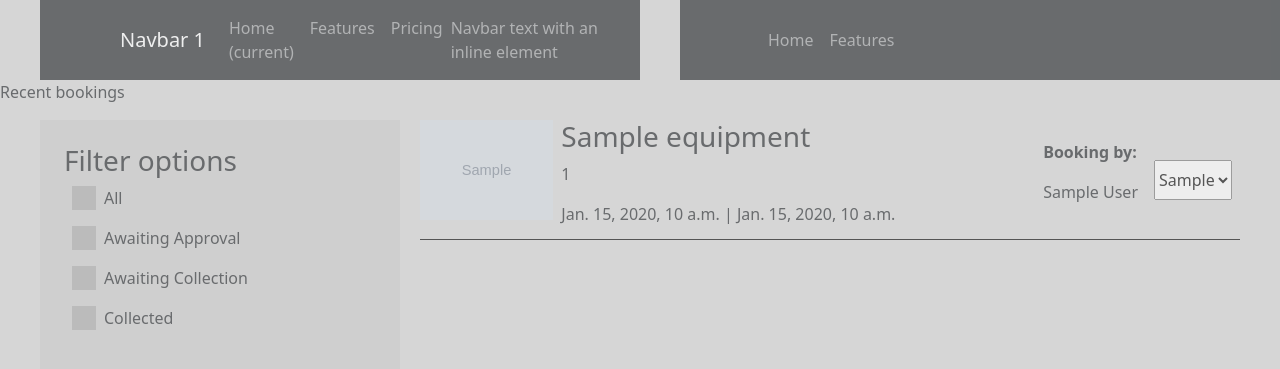
After one commit to chrisbro8/QQ1, a Django app: template templates/coursework/adminviewbookings.html in a window 1280 px wide. The commit adds this page. Shown: the top 369 px of the page. Run offline with Django 5.2, Linux system fonts and the light colour scheme; the template is opened without the code that fills it: most values are stand-ins (such as "Sample title", 1, 10 or a date in 2020); grey boxes marked "Sample" are stand-in pictures.

Commit message:
Added credit

```diff
--- a/coursework/forms.py
+++ b/coursework/forms.py
@@ -1,3 +1,5 @@
+#File created by Connor (modelforms made: EquipmentForm)
+
 from django.forms import ModelForm
 from .models import User, Equipment
 
--- a/coursework/models.py
+++ b/coursework/models.py
@@ -1,3 +1,6 @@
+# File created by Brownwell
+# Edits by Connor (adding verbose_names to some variables and also removing certain field attributes that were unneeded "auto_now_add")
+
 from django.db import models
 from django.apps import apps# imported this to bypass circular dependency
 CHOICES_ACCT= (
--- a/coursework/views.py
+++ b/coursework/views.py
@@ -1,3 +1,6 @@
+# File created by Brownwell
+# Edits made by Connor (adding views created by me)
+
 from django.shortcuts import render, redirect
 from django.http import HttpResponse
 from .models import *
@@ -35,7 +38,6 @@ def RegisterEquipment(request):
     if request.method == "POST":
         form = EquipmentForm(request.POST, request.FILES)
         if form.is_valid():
-            # form.cleaned_data['Equipment_images'] = form.cleaned_data['Equipment_images'].split()
             form.save()
             return redirect('/')
 
--- a/storefront/urls.py
+++ b/storefront/urls.py
@@ -1,3 +1,6 @@
+# File created by Brownwell
+# Edited by Connor (adding routes that I created)
+
 """
 URL configuration for storefront project.
 
--- /dev/null
+++ b/templates/coursework/adminviewbookings.html
@@ -0,0 +1,52 @@
+{% extends "coursework/main.html" %}
+{%block content%}
+<!-- File created by Connor -->
+<link rel="stylesheet" href="/static/adminviewbookings.css">
+<p>Recent bookings</p>
+<div class="page">
+
+    <div class="filter-options">
+        <h3>Filter options</h3>
+        <div class="option selected-option">
+            <div class="option-box"></div>
+            <div class="option-name">All</div>
+        </div>
+        <div class="option">
+            <div class="option-box"></div>
+            <div class="option-name">Awaiting Approval</div>
+        </div>
+        <div class="option">
+            <div class="option-box"></div>
+            <div class="option-name">Awaiting Collection</div>
+        </div>
+        <div class="option">
+            <div class="option-box"></div>
+            <div class="option-name">Collected</div>
+        </div>
+    </div>
+    <div class="bookings">
+        {% for reservation in reservations %}
+        <div class="booking-row">
+            <img class="equipment-img" src="{{ reservation.Equipment.Equipment_images.url }}" style="height: 100px"></img>
+            <div class="equipment-info">
+                <h3>{{ reservation.Equipment.Equipmentname }}</h3>
+                <p>{{ reservation.Equipment.EquipmentID }}</p>
+                <p>{{ reservation.Booking_startDate }} | {{ reservation.Booking_endDate }}</p>
+            </div>
+            <div class="user-info">
+                <p><b>Booking by:</b></p>
+                <p>{{ reservation.User.User_firstname }} {{ reservation.User.User_lastname }}</p>
+            </div>
+            <select class="booking-status">
+                {% for choice in choices %}
+                <option value="{{ choice.0 }}" {% if reservation.Booking_status == choice.0 %} selected {% endif %}>{{ choice.1 }}</option>
+                {% endfor %}
+            </select>
+            <!-- <p class="status">Status: {{ reservation.get_Booking_status_display }}</p> -->
+        </div>
+        {% empty %}
+        <p>No reservations found.</p>
+        {% endfor %}
+    </div>
+</div>
+{% endblock%}
--- a/templates/coursework/registerequipment.html
+++ b/templates/coursework/registerequipment.html
@@ -1,5 +1,6 @@
 {% extends "coursework/main.html" %}
 {%block content%}
+<!-- File created by Connor -->
 <link rel="stylesheet" href="/static/registerequipment.css">
 <div class="title">{{ title_message }}</div>
 <div class="page">
--- a/templates/coursework/viewequipment.html
+++ b/templates/coursework/viewequipment.html
@@ -1,5 +1,6 @@
 {% extends "coursework/main.html" %}
 {%block content%}
+<!-- File created by Connor -->
 <link rel="stylesheet" href="/static/viewequipment.css">
 <script src="https://ajax.googleapis.com/ajax/libs/jquery/3.7.1/jquery.min.js"></script>
 <script>
--- /dev/null
+++ b/templates/static/adminviewbookings.css
@@ -0,0 +1,85 @@
+.page {
+    min-width: 1200px;
+    width: 70%;
+    margin: 0 auto;
+    display: flex;
+    flex-direction: row;
+    justify-content: space-between;
+}
+
+/* .bookings {
+} */
+
+.booking-row {
+    display: flex;
+    flex-direction: row;
+    border-bottom: 1px solid black;
+    height: 120px;
+    margin-bottom: 24px;
+}
+
+.booking-row > * {
+    margin-right: 8px;
+}
+
+.equipment-info {
+    flex-grow: 1;
+}
+
+.rebook {
+    margin-left: 20px;
+    margin-right: 20px;
+    width: 100px;
+    height: 100px;
+    align-self: center;
+}
+
+.status {
+    align-self: center;
+    width: 250px;
+    height: 100px;
+    line-height: 100px;
+    margin: auto 0;
+}
+
+.filter-options {
+    width: 30%;
+    margin-right: 20px;
+    background-color: #ccc;
+    padding: 24px;
+}
+
+.option {
+    margin: 0px 0px 16px 8px;
+    display: flex;
+
+}
+
+.option:hover {
+    background-color: #bbb;
+    cursor: pointer;
+}
+
+.option-box {
+    width: 24px;
+    height: 24px;
+    background-color: #aaa;
+    margin-right: 8px;
+}
+
+.user-info {
+    align-self: center;
+}
+
+.booking-status {
+    margin-left: 8px;
+    height: 40px;
+    align-self: center;
+}
+
+/* .option-name {
+} */
+
+.bookings {
+    flex-grow: 1;
+}
```
Also changed, not shown: templates/coursework/ViewBookings.html (+20 -1 lines).
